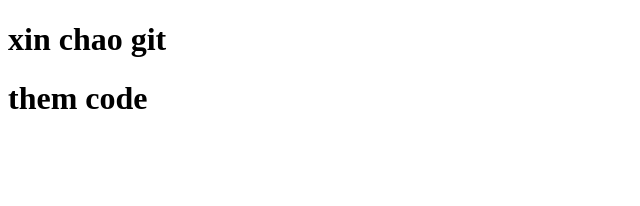
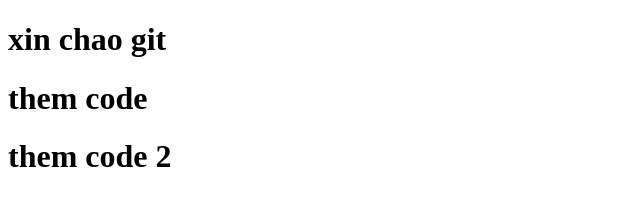
Before and after one commit to nhatnguyenIT/testgit, a plain HTML site: page index.html in a window 1280 px wide. Shown: the whole page, without its empty margins (0-640 px from the left). Drawn offline with Linux system fonts and the light colour scheme.

Commit message:
Update index.html

```diff
--- a/index.html
+++ b/index.html
@@ -8,5 +8,6 @@
 <body>
     <h1>xin chao git</h1>
     <h1>them code</h1>
+    <h1>them code 2</h1>
 </body>
 </html>
```
